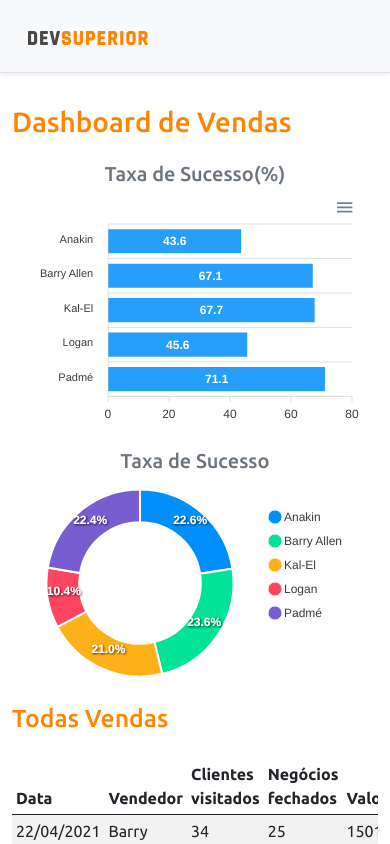
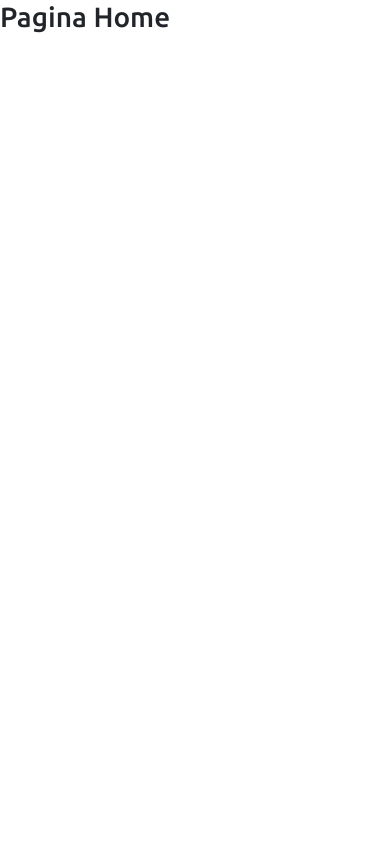
Before and after one commit to Mariotti7/projeto-sds3, a React (Create React App) app in the folder frontend/: page / in a window 390 px wide. Shown: the top 844 px of the page. Built offline with nearby package versions, Linux system fonts and the light colour scheme.

Commit message:
feat: Routes

```diff
--- a/frontend/package.json
+++ b/frontend/package.json
@@ -16,6 +16,7 @@
     "react": "^17.0.2",
     "react-apexcharts": "^1.3.9",
     "react-dom": "^17.0.2",
+    "react-router-dom": "^5.2.0",
     "react-scripts": "4.0.3",
     "typescript": "^4.1.2",
     "web-vitals": "^1.0.1"
@@ -43,5 +44,8 @@
       "last 1 firefox version",
       "last 1 safari version"
     ]
+  },
+  "devDependencies": {
+    "@types/react-router-dom": "^5.1.7"
   }
 }
--- a/frontend/src/App.tsx
+++ b/frontend/src/App.tsx
@@ -1,33 +1,8 @@
-import NavBar from "./components/NavBar";
-import React from "react";
-import Footer from "./components/Footer";
-import DataTable from "./components/DataTable";
-import BarChart from "./components/BarChart";
-import DonutChart from "./components/DonutChart";
+import Routes from "Routes";
 
 function App() {
   return (
-    <>
-      <NavBar />
-      <div className="container">
-        <h1 className="text-primary py-3">Dashboard de Vendas</h1>
-        <div className="row px-3">
-          <div className="col-sm-6">
-            <h5 className="text-center text-secondary">Taxa de Sucesso(%)</h5>
-            <BarChart />
-          </div>
-          <div className="col-sm-6">
-            <h5 className="text-center text-secondary">Taxa de Sucesso</h5>
-            <DonutChart />
-          </div>
-        </div>
-        <div className="py-3">
-          <h2 className="text-primary">Todas Vendas</h2>
-        </div>
-        <DataTable />
-      </div>
-      <Footer />
-    </>
+    <Routes />
   );
 }
 
--- /dev/null
+++ b/frontend/src/Routes.tsx
@@ -0,0 +1,20 @@
+import Dashboard from "pages/Dashboard";
+import Home from "pages/Home";
+import { BrowserRouter, Route, Switch } from "react-router-dom";
+
+const Routes = () => {
+  return (
+    <BrowserRouter>
+      <Switch>
+          <Route path="/" exact>
+                <Home />
+          </Route>
+          <Route path="/dashboard">
+                <Dashboard />
+          </Route>
+      </Switch>
+    </BrowserRouter>
+  );
+};
+
+export default Routes;
--- /dev/null
+++ b/frontend/src/pages/Dashboard/index.tsx
@@ -0,0 +1,33 @@
+import BarChart from "components/BarChart";
+import DataTable from "components/DataTable";
+import DonutChart from "components/DonutChart";
+import Footer from "components/Footer";
+import NavBar from "components/NavBar";
+
+const Dashboard = () => {
+  return (
+    <>
+      <NavBar />
+      <div className="container">
+        <h1 className="text-primary py-3">Dashboard de Vendas</h1>
+        <div className="row px-3">
+          <div className="col-sm-6">
+            <h5 className="text-center text-secondary">Taxa de Sucesso(%)</h5>
+            <BarChart />
+          </div>
+          <div className="col-sm-6">
+            <h5 className="text-center text-secondary">Taxa de Sucesso</h5>
+            <DonutChart />
+          </div>
+        </div>
+        <div className="py-3">
+          <h2 className="text-primary">Todas Vendas</h2>
+        </div>
+        <DataTable />
+      </div>
+      <Footer />
+    </>
+  );
+};
+
+export default Dashboard;
--- /dev/null
+++ b/frontend/src/pages/Home/index.tsx
@@ -0,0 +1,9 @@
+const Home = () => {
+  return (
+      <div>
+          <h1>Pagina Home</h1>
+      </div>
+  );
+}
+
+export default Home;
```
Also changed, not shown: 1 other file (tests, documents, lock files or other folders).
